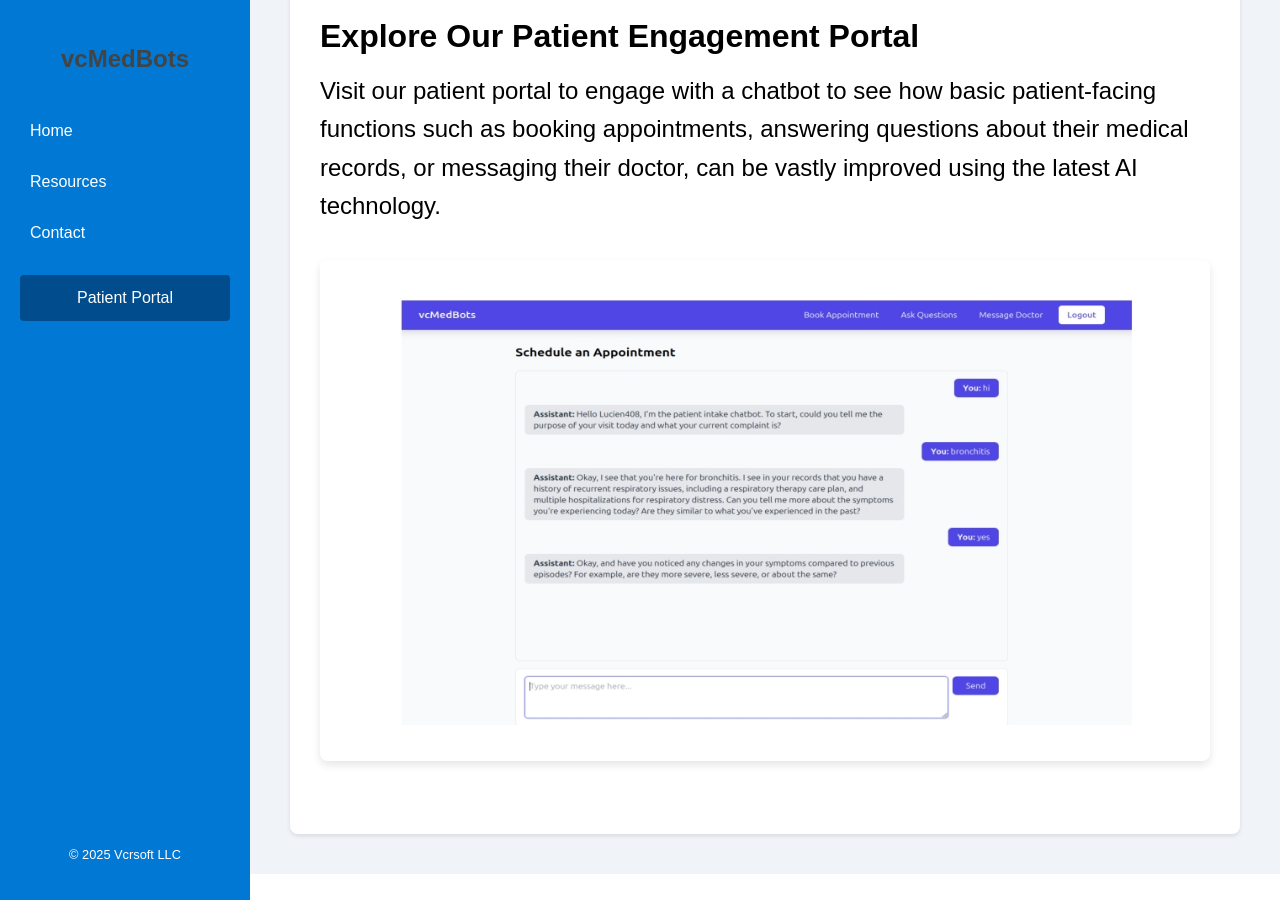
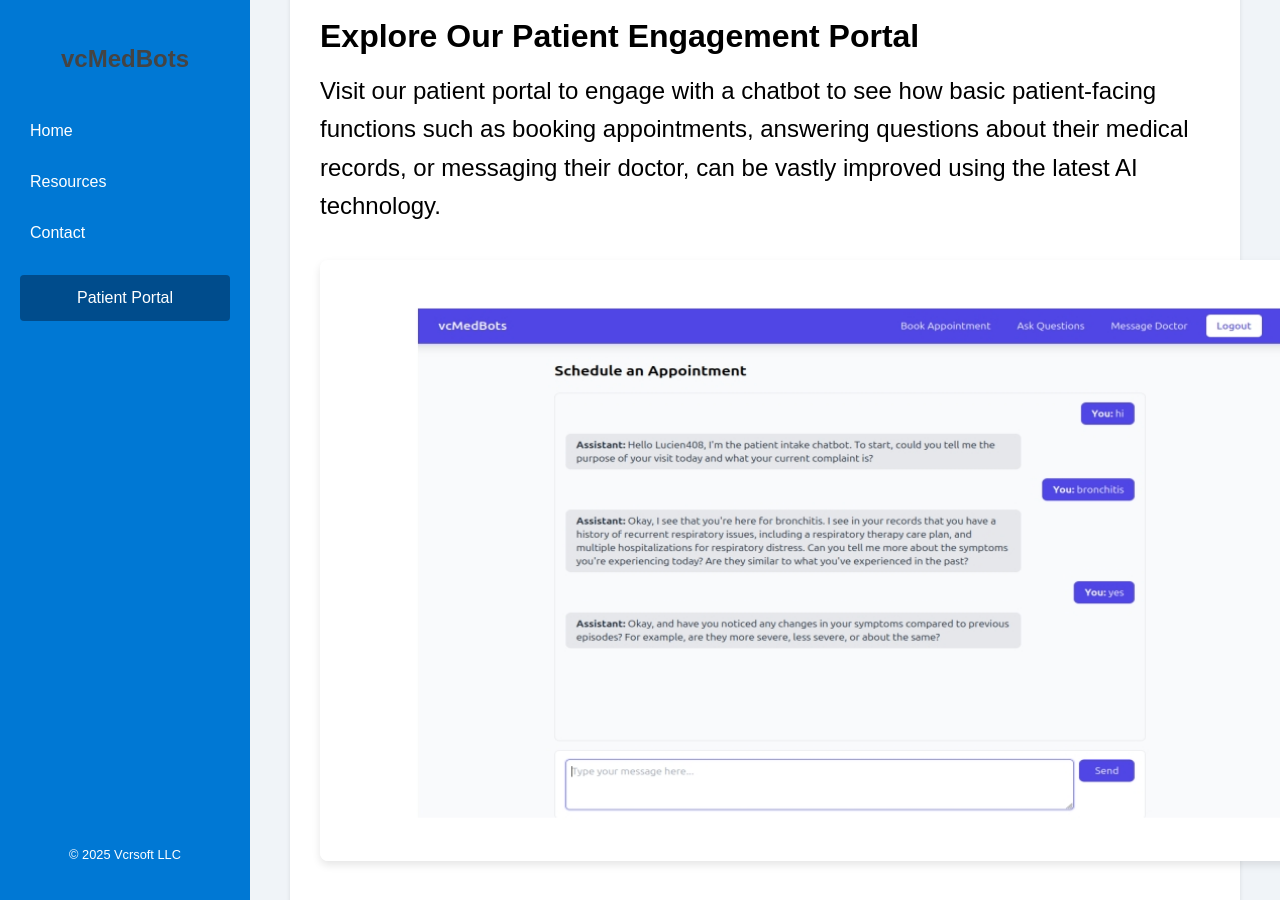
Before and after one commit to vcrsoft/vcrsoft.github.io, a Jekyll site: the page built from index.md, in a window 1280 px wide and 900 px high, scrolled down 651 px. Built offline with Jekyll 4.4.1, drawn with Linux system fonts in a browser that asks for light colours.

Commit message:
Update index.md

```diff
--- a/index.md
+++ b/index.md
@@ -13,4 +13,4 @@ title: Home
 
 <p style="font-size: 1.5em;">Visit our patient portal to engage with a chatbot to see how basic patient-facing functions such as booking appointments, answering questions about their medical records, or messaging their doctor, can be vastly improved using the latest AI technology.</p>
 
-<img src="/assets/images/portal.jpg" alt="Patient chatbot" style="width: 100%; max-width: 1000px; margin: 20px 0; border-radius: 8px; box-shadow: 0 4px 8px rgba(0,0,0,0.1);">
+<img src="/assets/images/portal.jpg" alt="Patient chatbot" style="width: 120%; max-width: 1200px; margin: 20px 0; border-radius: 8px; box-shadow: 0 4px 8px rgba(0,0,0,0.1);">
```
